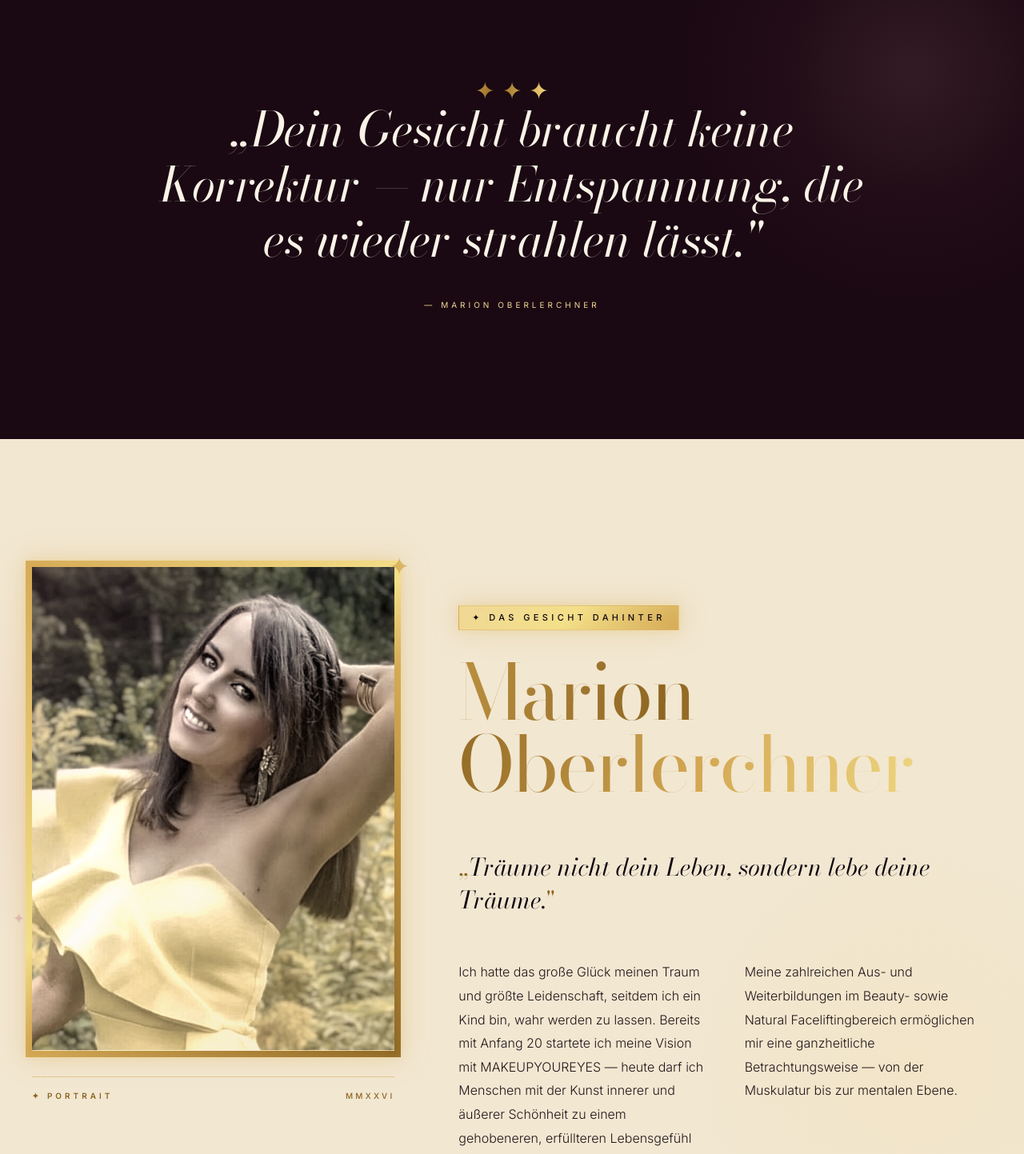
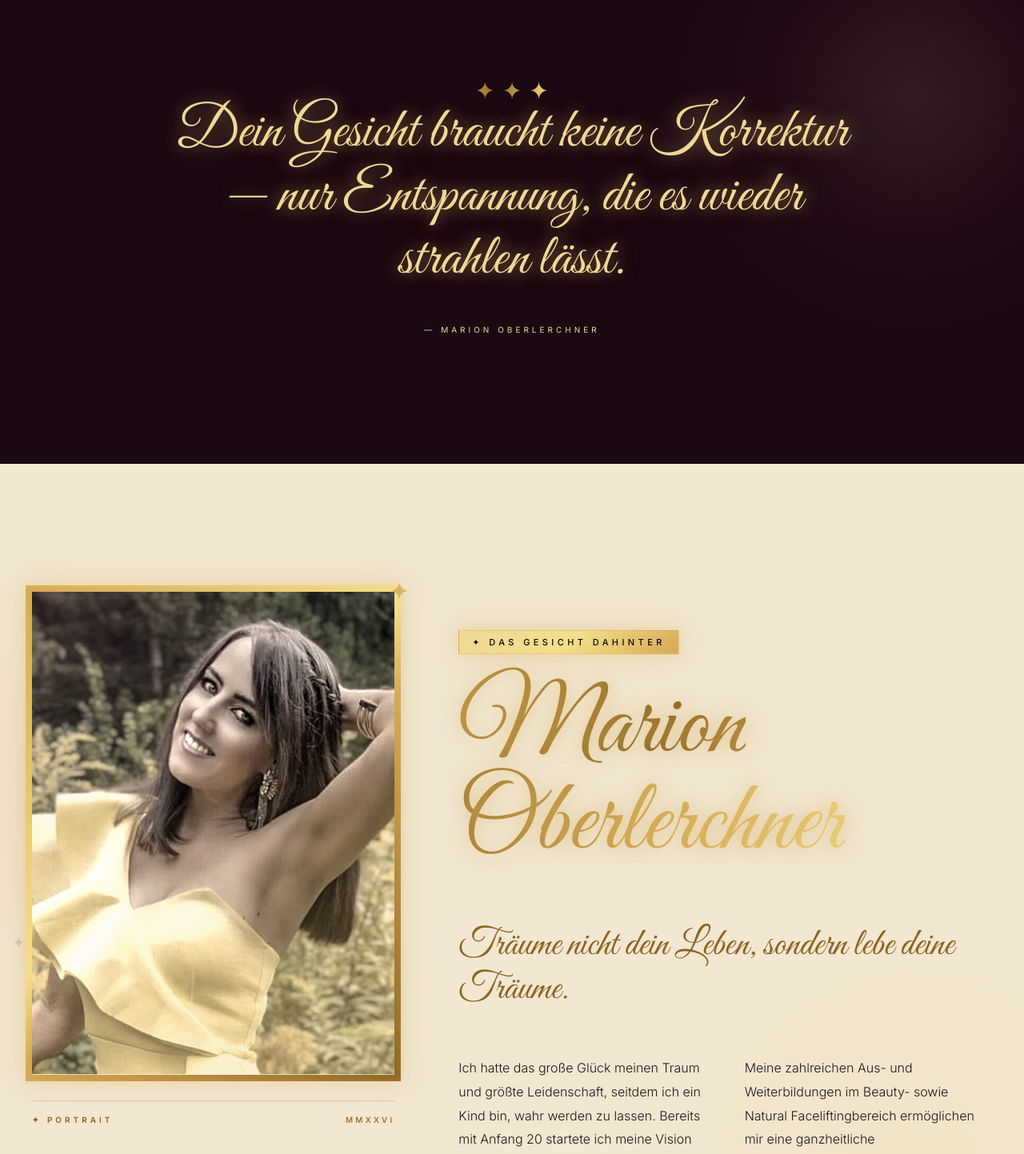
Before and after one commit to apopovic77/makeupyoureyes, a React (Vite) app: page / in a window 1280 px wide. Shown: the part 2543-3986 px from the top of the page at 80% size. Built offline with nearby package versions, Linux system fonts and the light colour scheme; no server answers.

Commit message:
feat(font): Great Vibes as Colatin-alternative for CI recognition (Marion name + quote + NFL pull-quote)

```diff
--- a/index.html
+++ b/index.html
@@ -10,7 +10,7 @@
     <meta property="og:type" content="website" />
     <link rel="preconnect" href="https://fonts.googleapis.com" />
     <link rel="preconnect" href="https://fonts.gstatic.com" crossorigin />
-    <link href="https://fonts.googleapis.com/css2?family=Bodoni+Moda:ital,wght@0,400;0,500;0,700;0,900;1,400;1,700&family=Inter:wght@300;400;500;600&display=swap" rel="stylesheet" />
+    <link href="https://fonts.googleapis.com/css2?family=Bodoni+Moda:ital,wght@0,400;0,500;0,700;0,900;1,400;1,700&family=Great+Vibes&family=Inter:wght@300;400;500;600&display=swap" rel="stylesheet" />
     <title>MAKEUPYOUREYES — Marion Oberlerchner · Kosmetikmeisterin</title>
   </head>
   <body>
--- a/src/components/Marion.tsx
+++ b/src/components/Marion.tsx
@@ -54,14 +54,16 @@ export function Marion() {
               </p>
             </Reveal>
             <Reveal delay={0.08}>
-              <h2 className="font-display font-light text-ink text-5xl md:text-7xl lg:text-8xl leading-[0.94] tracking-[-0.02em] whitespace-pre-line">
-                <span className="text-gold-shimmer">{marion.headline}</span>
+              <h2 className="font-script font-normal text-ink text-6xl md:text-8xl lg:text-9xl leading-[0.94] tracking-normal">
+                <span className="text-gold-shimmer text-glow-gold">
+                  Marion Oberlerchner
+                </span>
               </h2>
             </Reveal>
 
             <Reveal delay={0.15}>
-              <p className="mt-12 md:mt-16 font-display italic text-ink text-2xl md:text-3xl leading-[1.35] max-w-2xl">
-                <span className="text-champagne-deep font-normal not-italic">„</span>{marion.quote}<span className="text-champagne-deep font-normal not-italic">"</span>
+              <p className="mt-12 md:mt-16 font-script font-normal text-champagne-deep text-4xl md:text-5xl leading-[1.15] max-w-2xl">
+                {marion.quote}
               </p>
             </Reveal>
 
--- a/src/components/NFL.tsx
+++ b/src/components/NFL.tsx
@@ -66,8 +66,8 @@ export function NFL() {
         <Reveal delay={0.2}>
           <blockquote className="mt-20 md:mt-32 max-w-4xl mx-auto text-center relative">
             <span className="absolute -top-8 left-1/2 -translate-x-1/2 text-3xl text-gold-shimmer">✦ ✦ ✦</span>
-            <p className="font-display italic font-light text-bone text-3xl md:text-5xl lg:text-6xl leading-[1.15] tracking-[-0.01em]">
-              „{nfl.quote}"
+            <p className="font-script font-normal text-champagne-soft text-4xl md:text-6xl lg:text-7xl leading-[1.1] text-glow-gold">
+              {nfl.quote}
             </p>
             <footer className="mt-10 text-[10px] uppercase tracking-[0.4em] text-champagne-soft">
               — Marion Oberlerchner
--- a/src/index.css
+++ b/src/index.css
@@ -23,6 +23,7 @@
 
   /* Fonts */
   --font-display: "Bodoni Moda", "Playfair Display", ui-serif, Georgia, serif;
+  --font-script: "Great Vibes", "Pinyon Script", cursive;  /* Colatin-alternative — Marion's CI signature */
   --font-sans: "Inter", -apple-system, BlinkMacSystemFont, "Segoe UI", sans-serif;
   --font-mono: "JetBrains Mono", ui-monospace, monospace;
 }
```
